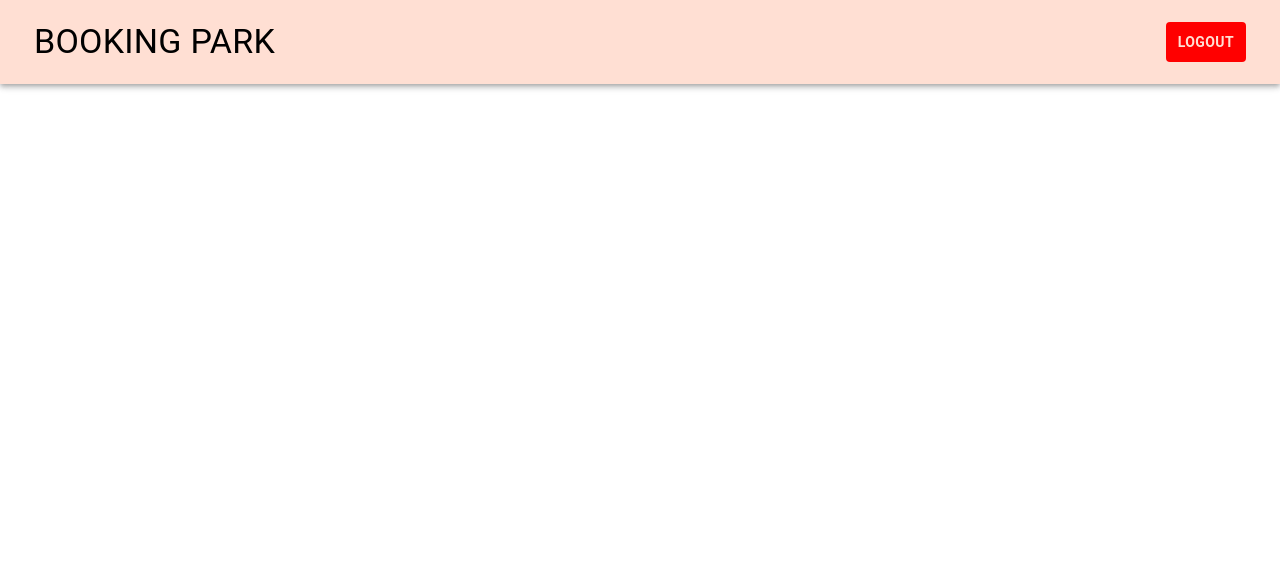
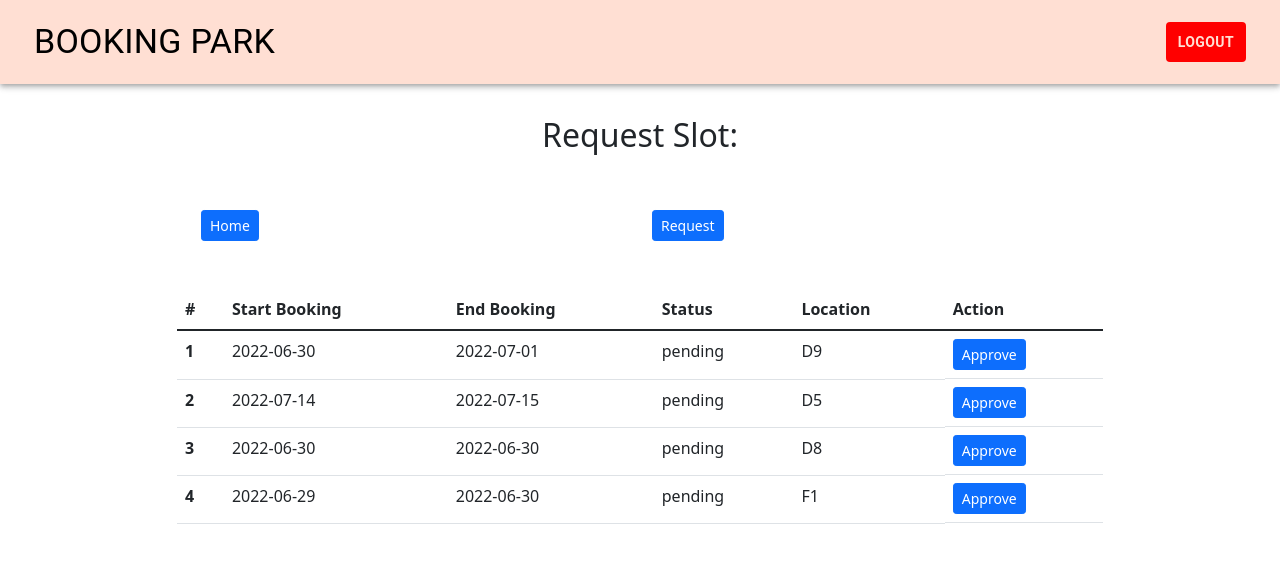
Before and after one commit to adelanegara/hackathon-exercise-one, a React (Create React App) app: page /request in a window 1280 px wide. Before the commit this address had no page. Shown: the top 562 px of the page. Built offline with nearby package versions, Linux system fonts and the light colour scheme; data requests are answered from the project's data file.

Commit message:
request list data

```diff
--- a/db.json
+++ b/db.json
@@ -14,9 +14,39 @@
   ],
   "slot": [
     {
+      "location": "B5",
+      "startDate": "2022-06-27",
+      "endDate": "2022-07-02",
+      "startBooking": null,
+      "endBooking": null,
+      "isBooking": null,
+      "status": "available",
+      "id": 1
+    },
+    {
+      "location": "B8",
+      "startDate": "2022-06-28",
+      "endDate": "2022-07-08",
+      "startBooking": null,
+      "endBooking": null,
+      "isBooking": null,
+      "status": "available",
+      "id": 2
+    },
+    {
+      "location": "D2",
+      "startDate": "2022-06-28",
+      "endDate": "2022-07-05",
+      "startBooking": null,
+      "endBooking": null,
+      "isBooking": null,
+      "status": "available",
+      "id": 3
+    },
+    {
       "location": "D5",
-      "startDate": "2022-07-12",
-      "endDate": "2022-07-23",
+      "startDate": "2022-06-29",
+      "endDate": "2022-07-03",
       "startBooking": null,
       "endBooking": null,
       "isBooking": null,
--- a/src/App.js
+++ b/src/App.js
@@ -7,6 +7,8 @@ import Login from "./components/Login/Login";
 import Navbar from "./components/Navbar/Navbar";
 import Edit from "./components/Edit/Edit";
 import Booking from "./components/Booking/Booking";
+import Request from "./components/Request/Request";
+import Approve from "./components/Approve/Approve";
 
 
 
@@ -19,6 +21,9 @@ function App() {
       </div>
       <Routes>
         <Route path="/login" element={<Login />} />
+        <Route path="/request" element={<Request />} />
+        <Route path="/approve" element={<Approve />} />
+
         <Route path="/booking/:id" element={<Booking />} />
         <Route path="/edit/:id" element={<Edit />} />
         <Route path="/" element={<PrivateRoutes component={Home} />} />
--- /dev/null
+++ b/src/components/Approve/Approve.js
@@ -0,0 +1,40 @@
+import React from "react";
+
+import { useNavigate } from "react-router-dom";
+
+const Approve = () => {
+  const navigate = useNavigate();
+
+  return (
+    <div className="container">
+      <div className="row d-flex flex-column">
+        <button
+          className="btn btn-dark ml-auto my-5"
+          onClick={() => navigate("/")}
+        >
+          Go back
+        </button>
+        <div className="col-md-6 mx-auto shadow p-5">
+          <form>
+            <div className="form-group d-flex align-items-center justify-content-between my-2">
+              <button
+                type="submit"
+                className="btn btn-primary"
+              >
+                Approve
+              </button>
+              <button
+                type="button"
+                className="btn btn-danger"
+              >
+                Decline
+              </button>
+            </div>
+          </form>
+        </div>
+      </div>
+    </div>
+  );
+};
+
+export default Approve;
--- a/src/components/Edit/Edit.js
+++ b/src/components/Edit/Edit.js
@@ -41,12 +41,12 @@ const Edit = () => {
   return (
     <div className="container">
       <div className="row d-flex flex-column">
-        <button
+        {/* <button
           className="btn btn-dark ml-auto my-5"
           onClick={() => navigate("/")}
         >
           Go back
-        </button>
+        </button> */}
         <div className="col-md-6 mx-auto shadow p-5">
           <form>
           <div className="form-group">
--- a/src/components/Home/Home.js
+++ b/src/components/Home/Home.js
@@ -7,6 +7,7 @@ import { useNavigate } from "react-router-dom";
 const Home = () => {
   const navigate = useNavigate();
   const [data, setData] = useState();
+  // const [req, setReq] = useState();
   const username = localStorage.getItem("username");
   const role = localStorage.getItem("role");
 
@@ -18,15 +19,47 @@ const Home = () => {
     fetchData();
   }, []);
 
+  // const fetchRequest = async () => {
+  //   const reqList = await axios.get("http://localhost:3006/request");
+  //   setReq(reqList.req);
+  // };
+  // useEffect(() => {
+  //   fetchRequest();
+  // }, []);
+
+
 
 
   return (
     <div className="container">
       <div className="row  d-flex flex-column">
+
         <div className="col-md-10 mx-auto my-4">
-          <h2 className="text-lg-center">
+        <h2 className="text-lg-center pt-2">
             Hi {username}, your role is {role}
           </h2>
+        <div class="container py-5">
+  <div class="row">
+    <div class="col">
+    <Link
+         to={`/`}
+         className="btn btn-sm btn-primary mr-1"
+         >
+        Home
+       </Link>
+    </div>
+    <div class="col">
+    <Link
+         to={`/request`}
+         className="btn btn-sm btn-primary mr-1"
+         >
+        Request
+        </Link>
+    </div>
+  </div>
+
+</div>
+
 
           <table className="table">
             <thead>
@@ -72,9 +105,50 @@ const Home = () => {
               ))}
             </tbody>
           </table>
+        </div>
+        {/* <div className="col-md-10 mx-auto my-4">
+          <h2 className="text-lg-center">
+            Request Slot:
+          </h2>
+
+          <table className="table">
+            <thead>
+              <tr>
+                <th scope="col">#</th>
+                <th scope="col">Start Date</th>
+                <th scope="col">End Date</th>
+                <th scope="col">Status</th>
+                <th scope="col">Location</th>
+                <th scope="col">Action</th>
+              </tr>
+            </thead>
+            <tbody>
+              {req?.map((item, index) => (
+                <tr key={index}>
+                  <th scope="row">{index + 1}</th>
+                  <td>{item.startBooking}</td>
+                  <td>{item.endBooking}</td>
+                  <td>{item.status}</td>
+                  <td>{item.location}</td>
+                  <td className="d-flex flex-row">
+
+                      <div>
+                        <Link
+                          to={`/edit/${item.id}`}
+                          className="btn btn-sm btn-primary mr-1"
+                        >
+                          Edit
+                        </Link>
+
+                      </div>
 
 
-        </div>
+                  </td>
+                </tr>
+              ))}
+            </tbody>
+          </table>
+        </div> */}
 
       </div>
     </div>
--- /dev/null
+++ b/src/components/Request/Request.js
@@ -0,0 +1,92 @@
+import React, { useEffect, useState } from "react";
+import axios from "axios";
+import { toast } from "react-toastify";
+import { Link } from "react-router-dom";
+import { useNavigate } from "react-router-dom";
+
+const Home = () => {
+  const navigate = useNavigate();
+  const [data, setData] = useState();
+
+  const fetchData = async () => {
+    const reqList = await axios.get("http://localhost:3006/request");
+    setData(reqList.data);
+  };
+  useEffect(() => {
+    fetchData();
+  }, []);
+
+  return (
+    <div className="container">
+      <div className="row  d-flex flex-column">
+<div className="col-md-10 mx-auto my-4">
+        <h2 className="text-lg-center pt-2">
+           Request Slot:
+          </h2>
+        <div class="container py-5">
+  <div class="row">
+    <div class="col">
+    <Link
+         to={`/`}
+         className="btn btn-sm btn-primary mr-1"
+         >
+        Home
+       </Link>
+    </div>
+    <div class="col">
+    <Link
+         to={`/request`}
+         className="btn btn-sm btn-primary mr-1"
+         >
+        Request
+        </Link>
+    </div>
+  </div>
+
+</div>
+
+
+          <table className="table">
+            <thead>
+              <tr>
+                <th scope="col">#</th>
+                <th scope="col">Start Booking</th>
+                <th scope="col">End Booking</th>
+                <th scope="col">Status</th>
+                <th scope="col">Location</th>
+                <th scope="col">Action</th>
+              </tr>
+            </thead>
+            <tbody>
+              {data?.map((item, index) => (
+                <tr key={index}>
+                  <th scope="row">{index + 1}</th>
+                  <td>{item.startBooking}</td>
+                  <td>{item.endBooking}</td>
+                  <td>{item.status}</td>
+                  <td>{item.location}</td>
+                  <td className="d-flex flex-row">
+
+                      <div>
+                        <Link
+                          to={`/approve`}
+                          className="btn btn-sm btn-primary mr-1"
+                        >
+                          Approve
+                        </Link>
+
+                      </div>
+
+                  </td>
+                </tr>
+              ))}
+            </tbody>
+          </table>
+        </div>
+
+      </div>
+    </div>
+  );
+};
+
+export default Home;
```
